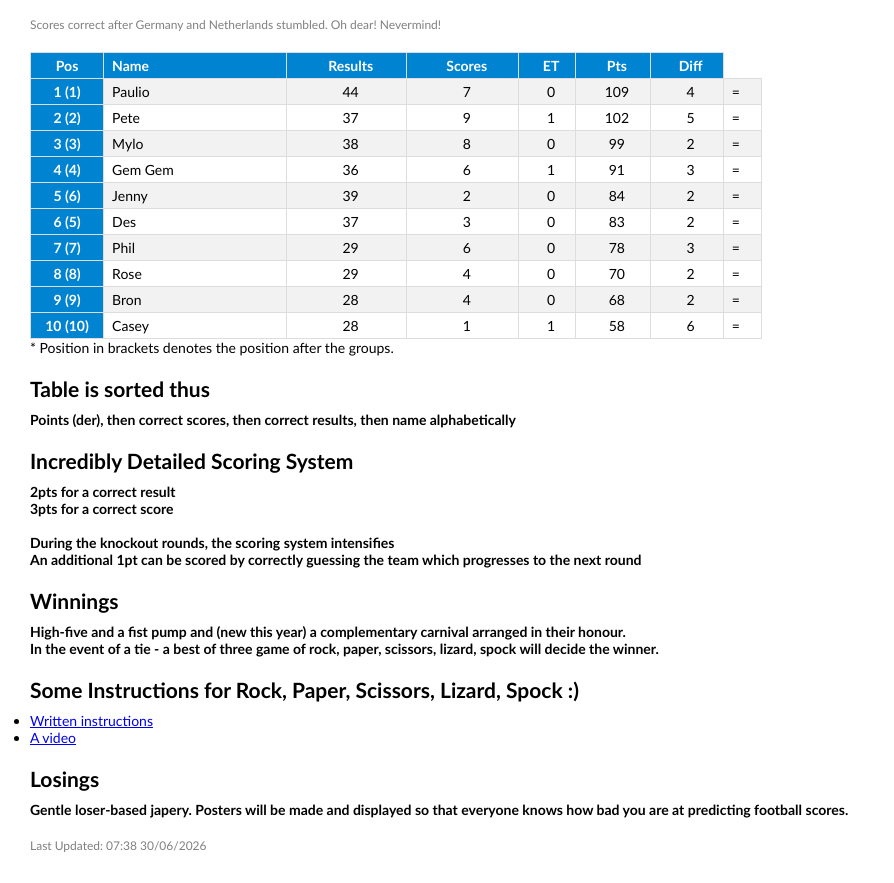
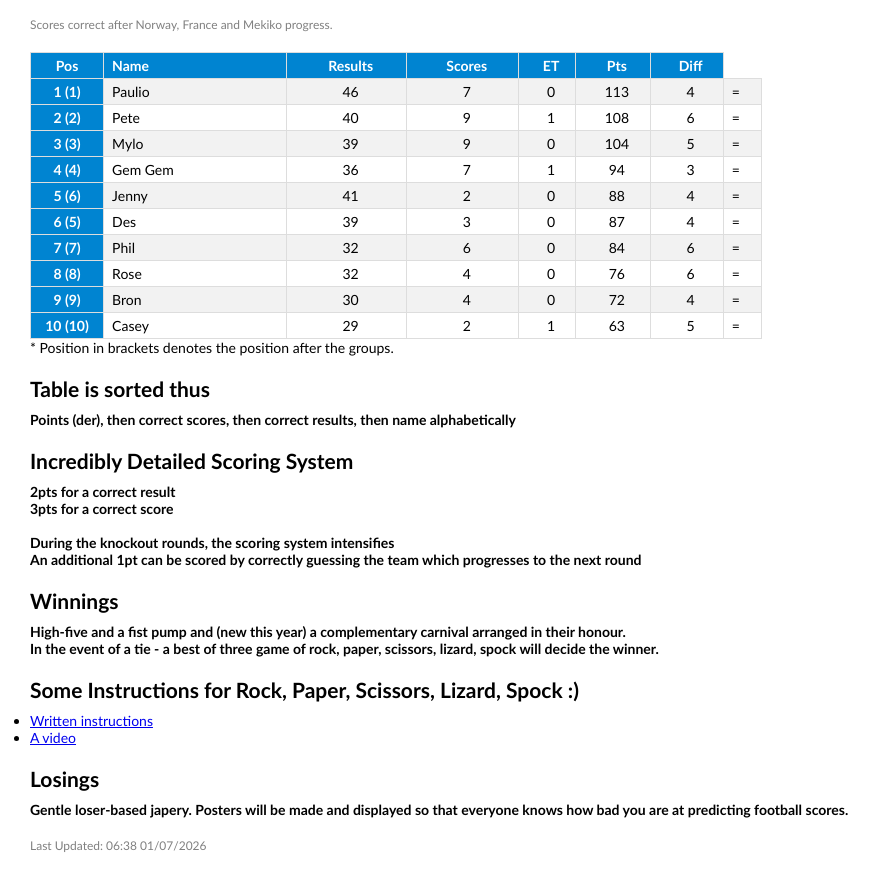
Before and after one commit to paulio84/super6, a plain HTML site: page index.html in a window 1280 px wide. Shown: the part 67-950 px from the top of the page, without its empty margins (0-894 px from the left). Drawn offline with Linux system fonts and the light colour scheme.

Commit message:
updated 0107

```diff
--- a/index.html
+++ b/index.html
@@ -12,7 +12,7 @@
 <body>
   <h1>Paulio's World Cup Super 6 Thing</h1>
 
-  <p class="updated correct">Scores correct after Germany and Netherlands stumbled. Oh dear! Nevermind!</p>
+  <p class="updated correct">Scores correct after Norway, France and Mekiko progress.</p>
 
   <table>
     <tr><th>Pos</th><th>Name</th><th>Results</th><th>Scores</th><th>ET</th><th>Pts</th><th>Diff</th></tr>
@@ -21,16 +21,16 @@
     <!-- SAME = -->
     <!-- <tr class="champ"> -->
     <!--    Pos                  Name         Results     Scores     ETpts         Pts        Diff                     Movement        -->
-    <tr> <td>1 (1) </td>   <td>Paulio</td>  <td>44</td> <td>7</td> <td>0</td>  <td>109</td> <td>4</td> <td><span class="s">=</span></td>  </tr>
-	  <tr> <td>2 (2) </td>   <td>Pete</td>    <td>37</td> <td>9</td> <td>1</td>  <td>102</td> <td>5</td> <td><span class="s">=</span></td>  </tr>
-    <tr> <td>3 (3) </td>   <td>Mylo</td>    <td>38</td> <td>8</td> <td>0</td>  <td>99</td> <td>2</td> <td><span class="s">=</span></td>  </tr>
-    <tr> <td>4 (4) </td>   <td>Gem Gem</td> <td>36</td> <td>6</td> <td>1</td>  <td>91</td> <td>3</td> <td><span class="s">=</span></td>  </tr>
-    <tr> <td>5 (6) </td>   <td>Jenny</td>   <td>39</td> <td>2</td> <td>0</td>  <td>84</td> <td>2</td> <td><span class="s">=</span></td>  </tr>
-    <tr> <td>6 (5) </td>   <td>Des</td>     <td>37</td> <td>3</td> <td>0</td>  <td>83</td> <td>2</td> <td><span class="s">=</span></td>  </tr>
-    <tr> <td>7 (7) </td>   <td>Phil</td>    <td>29</td> <td>6</td> <td>0</td>  <td>78</td> <td>3</td> <td><span class="s">=</span></td>  </tr>
-    <tr> <td>8 (8) </td>   <td>Rose</td>    <td>29</td> <td>4</td> <td>0</td>  <td>70</td> <td>2</td> <td><span class="s">=</span></td>  </tr>
-    <tr> <td>9 (9) </td>   <td>Bron</td>    <td>28</td> <td>4</td> <td>0</td>  <td>68</td> <td>2</td> <td><span class="s">=</span></td>  </tr>
-    <tr> <td>10 (10) </td>  <td>Casey</td>   <td>28</td> <td>1</td> <td>1</td>  <td>58</td> <td>6</td> <td><span class="s">=</span></td>  </tr>
+    <tr> <td>1 (1) </td>   <td>Paulio</td>  <td>46</td> <td>7</td> <td>0</td>  <td>113</td> <td>4</td> <td><span class="s">=</span></td>  </tr>
+	  <tr> <td>2 (2) </td>   <td>Pete</td>    <td>40</td> <td>9</td> <td>1</td>  <td>108</td> <td>6</td> <td><span class="s">=</span></td>  </tr>
+    <tr> <td>3 (3) </td>   <td>Mylo</td>    <td>39</td> <td>9</td> <td>0</td>  <td>104</td> <td>5</td> <td><span class="s">=</span></td>  </tr>
+    <tr> <td>4 (4) </td>   <td>Gem Gem</td> <td>36</td> <td>7</td> <td>1</td>  <td>94</td> <td>3</td> <td><span class="s">=</span></td>  </tr>
+    <tr> <td>5 (6) </td>   <td>Jenny</td>   <td>41</td> <td>2</td> <td>0</td>  <td>88</td> <td>4</td> <td><span class="s">=</span></td>  </tr>
+    <tr> <td>6 (5) </td>   <td>Des</td>     <td>39</td> <td>3</td> <td>0</td>  <td>87</td> <td>4</td> <td><span class="s">=</span></td>  </tr>
+    <tr> <td>7 (7) </td>   <td>Phil</td>    <td>32</td> <td>6</td> <td>0</td>  <td>84</td> <td>6</td> <td><span class="s">=</span></td>  </tr>
+    <tr> <td>8 (8) </td>   <td>Rose</td>    <td>32</td> <td>4</td> <td>0</td>  <td>76</td> <td>6</td> <td><span class="s">=</span></td>  </tr>
+    <tr> <td>9 (9) </td>   <td>Bron</td>    <td>30</td> <td>4</td> <td>0</td>  <td>72</td> <td>4</td> <td><span class="s">=</span></td>  </tr>
+    <tr> <td>10 (10) </td>  <td>Casey</td>   <td>29</td> <td>2</td> <td>1</td>  <td>63</td> <td>5</td> <td><span class="s">=</span></td>  </tr>
 
   </table>
   <p>* Position in brackets denotes the position after the groups.</p>
@@ -58,7 +58,7 @@
   <h2>Losings</h2>
   <h4>Gentle loser-based japery.  Posters will be made and displayed so that everyone knows how bad you are at predicting football scores.</h4>
 
-  <p class="updated">Last Updated: 07:38 30/06/2026</p>
+  <p class="updated">Last Updated: 06:38 01/07/2026</p>
 </body>
 
 </html>
```
Also changed, not shown: 1 other file.
